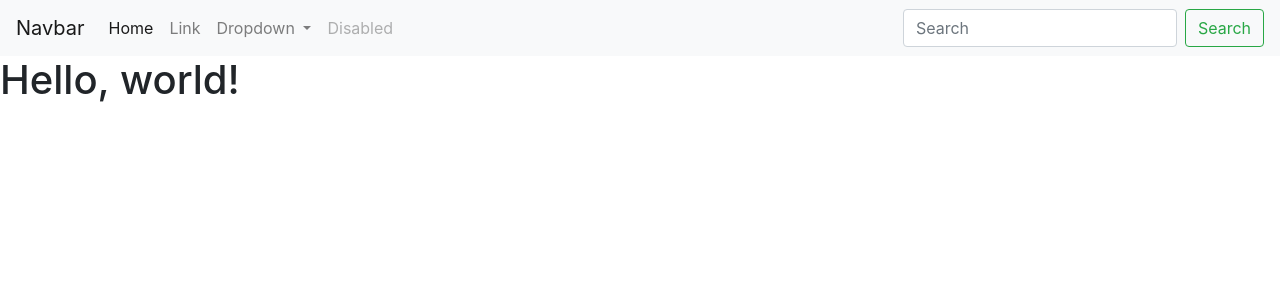
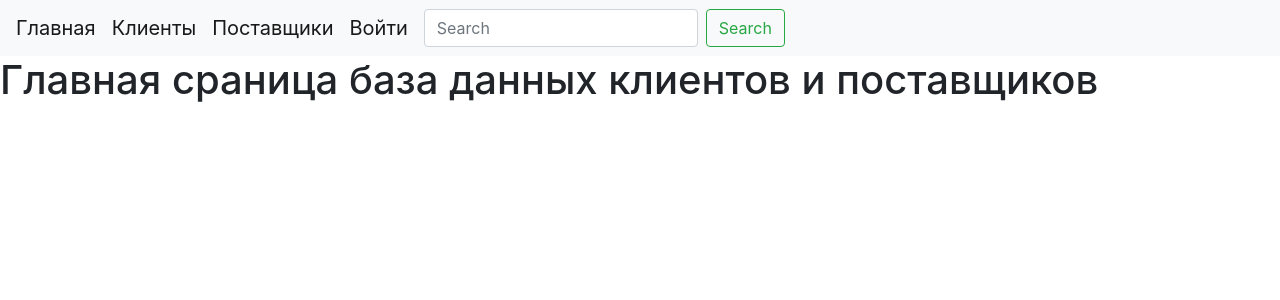
Before and after one commit to tychkovas/oon_07, a Python web app: template templates/index.html in a window 1280 px wide. Shown: the top 300 px of the page. Run offline with Jinja, Linux system fonts and the light colour scheme; the template is opened without the code that fills it, so the values that code supplies are empty; some libraries are stand-ins or nearby versions.

Commit message:
Изменил главную страничку

```diff
--- a/templates/index.html
+++ b/templates/index.html
@@ -8,49 +8,26 @@
     <!-- Bootstrap CSS -->
     <link rel="stylesheet" href="../static/css/bootstrap/bootstrap.css">
 
-    <title>Hello, world!</title>
+    <title>База данных</title>
   </head>
   <body>
 
 
 <nav class="navbar navbar-expand-lg navbar-light bg-light">
-  <a class="navbar-brand" href="#">Navbar</a>
-  <button class="navbar-toggler" type="button" data-toggle="collapse" data-target="#navbarSupportedContent" aria-controls="navbarSupportedContent" aria-expanded="false" aria-label="Toggle navigation">
-    <span class="navbar-toggler-icon"></span>
-  </button>
+  <a class="navbar-brand" href="#">Главная</a>
+  <a class="navbar-brand" href="#">Клиенты</a>
+  <a class="navbar-brand" href="#">Поставщики</a>
+  <a class="navbar-brand" href="#">Войти</a>
 
-  <div class="collapse navbar-collapse" id="navbarSupportedContent">
-    <ul class="navbar-nav mr-auto">
-      <li class="nav-item active">
-        <a class="nav-link" href="#">Home <span class="sr-only">(current)</span></a>
-      </li>
-      <li class="nav-item">
-        <a class="nav-link" href="#">Link</a>
-      </li>
-      <li class="nav-item dropdown">
-        <a class="nav-link dropdown-toggle" href="#" id="navbarDropdown" role="button" data-toggle="dropdown" aria-haspopup="true" aria-expanded="false">
-          Dropdown
-        </a>
-        <div class="dropdown-menu" aria-labelledby="navbarDropdown">
-          <a class="dropdown-item" href="#">Action</a>
-          <a class="dropdown-item" href="#">Another action</a>
-          <div class="dropdown-divider"></div>
-          <a class="dropdown-item" href="#">Something else here</a>
-        </div>
-      </li>
-      <li class="nav-item">
-        <a class="nav-link disabled" href="#">Disabled</a>
-      </li>
-    </ul>
     <form class="form-inline my-2 my-lg-0">
       <input class="form-control mr-sm-2" type="search" placeholder="Search" aria-label="Search">
       <button class="btn btn-outline-success my-2 my-sm-0" type="submit">Search</button>
     </form>
-  </div>
+
 </nav>
 
 
-    <h1>Hello, world!</h1>
+    <h1>Главная сраница база данных клиентов и поставщиков</h1>
 
     <!-- Optional JavaScript -->
     <!-- jQuery first, then Popper.js, then Bootstrap JS -->
```
